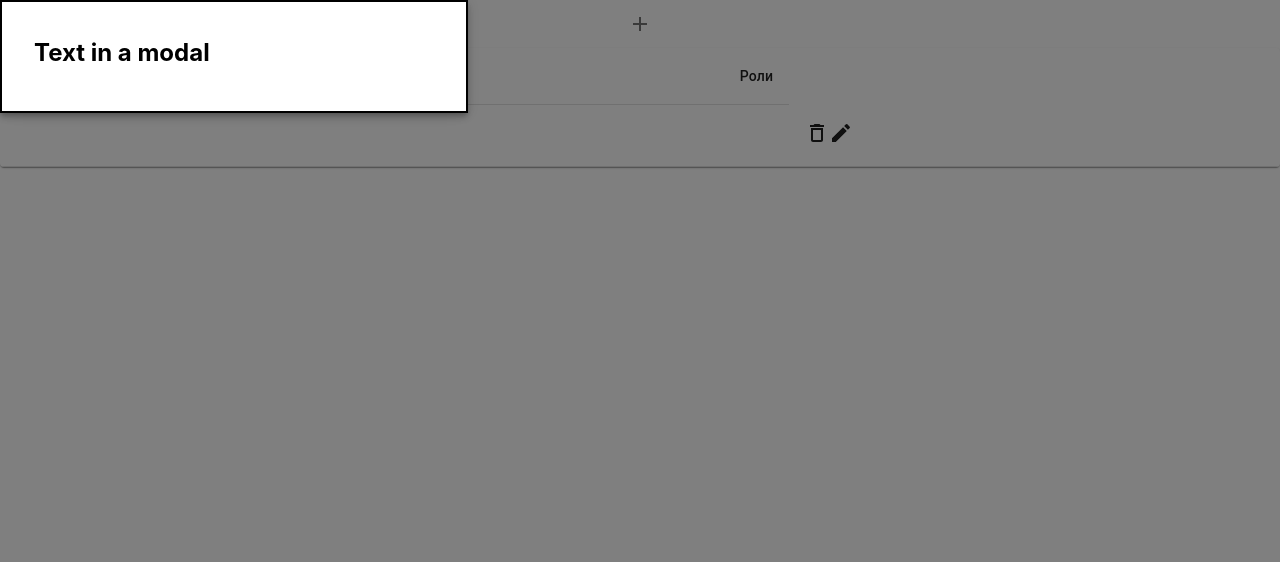
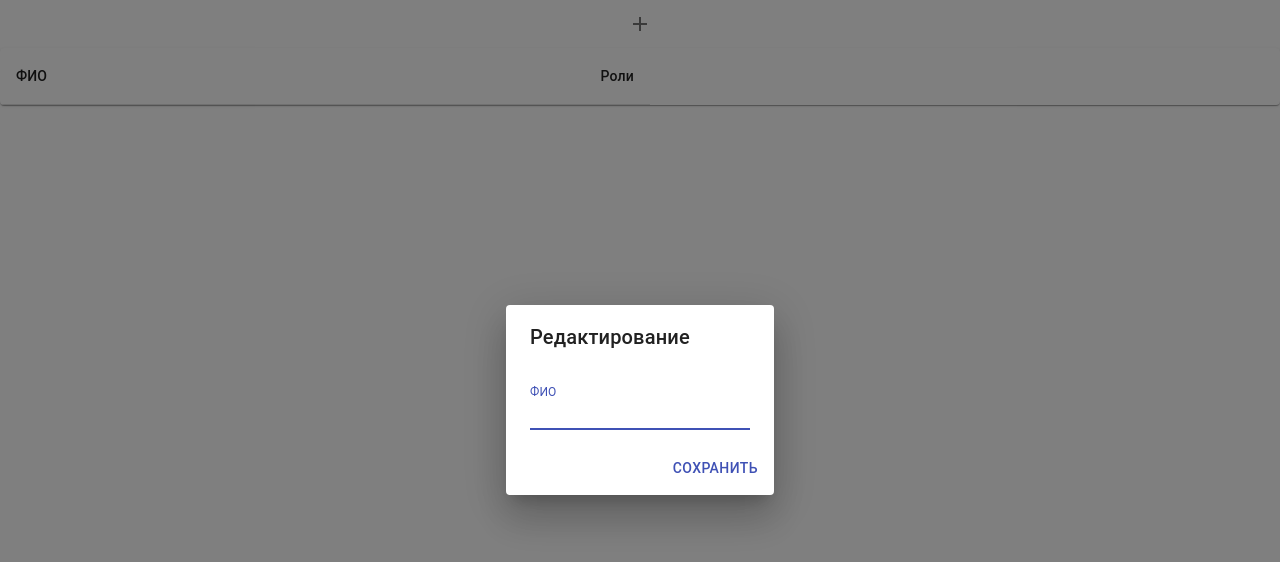
Before and after one commit to cavnav/pochta, a React (Create React App) app: page / in a window 1280 px wide. Both pictures are taken after a click on the button 640 px from the left and 24 px from the top of the page. Shown: the top 562 px of the page. Built offline with nearby package versions, Linux system fonts and the light colour scheme.

Commit message:
server->form->list

```diff
--- a/src/Components/UserForm/UserForm.js
+++ b/src/Components/UserForm/UserForm.js
@@ -1,6 +1,13 @@
-import React from 'react';
+import React, {useCallback} from 'react';
 import { makeStyles } from '@material-ui/core/styles';
-import Modal from '@material-ui/core/Modal';
+import { useImmer } from 'use-immer';
+import Button from '@material-ui/core/Button';
+import TextField from '@material-ui/core/TextField';
+import Dialog from '@material-ui/core/Dialog';
+import DialogActions from '@material-ui/core/DialogActions';
+import DialogContent from '@material-ui/core/DialogContent';
+import DialogContentText from '@material-ui/core/DialogContentText';
+import DialogTitle from '@material-ui/core/DialogTitle';
 
 const useStyles = makeStyles((theme) => ({
   paper: {
@@ -13,24 +20,59 @@ const useStyles = makeStyles((theme) => ({
   },
 }));
 
+const initState = {
+  editedUser: {},
+};
+
 export function UserForm({
+  user,
   isOpen,
   onClose,
+  onSubmit,
 }) {
+  debugger;
   const classes = useStyles();
+  const [state, setState] = useImmer(initState);
+  const onSubmitWrap = useCallback(() => {
+    onSubmit({ editedUser: state.editedUser });
+  });
+  const onChangeUserName = useCallback((e) => {
+    const userName = e.target.value;
+    setState((draft) => {
+      draft.editedUser.userName = userName;
+    });
+  }, [state.editedUser]);
+
+  React.useEffect(() => {
+    setState((draft) => {
+      draft.editedUser = user;
+    })
+  }, [user]);
 
   return (
     <div>
-      <Modal
-        open={isOpen}
-        onClose={onClose}
-        aria-labelledby="simple-modal-title"
-        aria-describedby="simple-modal-description"
-      >
-        <div className={classes.paper}>
-          <h2 id="simple-modal-title">Text in a modal</h2>
-        </div>
-      </Modal>
+      <Dialog open={isOpen} onClose={onClose} aria-labelledby="form-dialog-title">
+        <DialogTitle id="form-dialog-title">Редактирование</DialogTitle>
+        <DialogContent>
+          <TextField
+            autoFocus
+            margin="dense"
+            id="userName"
+            label="ФИО"
+            type="text"
+            fullWidth
+            value={state.editedUser.userName}
+            onChange={onChangeUserName}
+          />
+          <br/>
+
+        </DialogContent>
+        <DialogActions>
+          <Button onClick={onSubmitWrap} color="primary">
+            Сохранить
+          </Button>
+        </DialogActions>
+      </Dialog>
     </div>
   );
 }
--- a/src/Components/UserList/UserList.js
+++ b/src/Components/UserList/UserList.js
@@ -19,11 +19,13 @@ import { serverAPI } from "../../serverAPI";
 const initState = {
   users: [],
   isUserForm: false,
+  addedUser: {},
+  editedUser: {},
 };
 
 const useStyles = makeStyles({
   table: {
-    minWidth: 650,
+    maxWidth: 650,
   },
 });
 
@@ -31,7 +33,29 @@ export function UserList() {
   const classes = useStyles();
   const [state, setState] = useImmer(initState);
 
-  const onClose = useCallback(() => setState((draft) => { draft.isUserForm = false }), []);
+  const onSubmitUserForm = useCallback(({ editedUser }) => setState((draft) => {
+      draft.isUserForm = false;
+      if (draft.addedUser) {
+        draft.users.push(editedUser);
+        draft.addedUser = {};
+      }
+
+      if (draft.editedUser) {
+        Object.assign(draft.editedUser, editedUser);
+        draft.editedUser = {};
+      }
+  }), []);
+
+  const getUser = useCallback(() => {
+    if (state.editedUser.id) return state.addedUser;
+    if (state.addedUser.id) return state.addedUser;
+  }, [state.editedUser, state.addedUser]);
+
+  const onClose = useCallback(() => setState((draft) => {
+    draft.isUserForm = false;
+    draft.editedUser = {};
+    draft.addedUser = {};
+  }), []);
   const onAddUser = useCallback(() => {
     try {
       fetchData();
@@ -39,7 +63,8 @@ export function UserList() {
       async function fetchData() {
         const newUser = await serverAPI.addUser();
         setState((draft) => {
-          draft.users.push(newUser);
+          draft.addedUser = newUser;
+          draft.editedUser = null;
           draft.isUserForm = true;
         });
       }
@@ -82,7 +107,12 @@ export function UserList() {
           </TableBody>
         </Table>
       </TableContainer>
-      <UserForm isOpen={state.isUserForm} onClose={onClose}/>
+      <UserForm
+        user={getUser}
+        isOpen={state.isUserForm}
+        onClose={onClose}
+        onSubmit={onSubmitUserForm}
+      />
     </>
   );
 }
--- a/src/Components/UserRoleList/UserRoleList.js
+++ b/src/Components/UserRoleList/UserRoleList.js
@@ -4,6 +4,6 @@ export function UserRoleList({
   data,
 }) {
     return (
-      <div>{data.join(',')}</div>
+      <div>roles</div>
     );
 }
```
